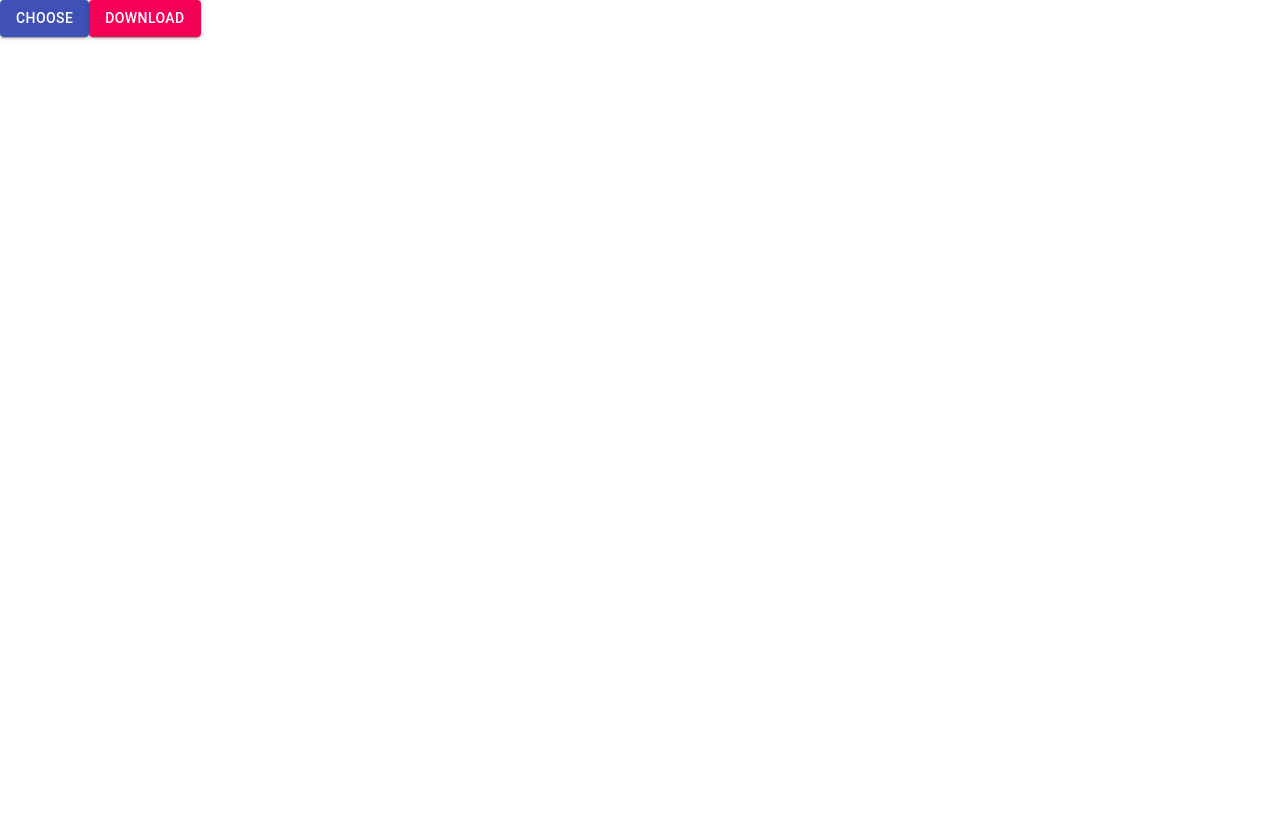
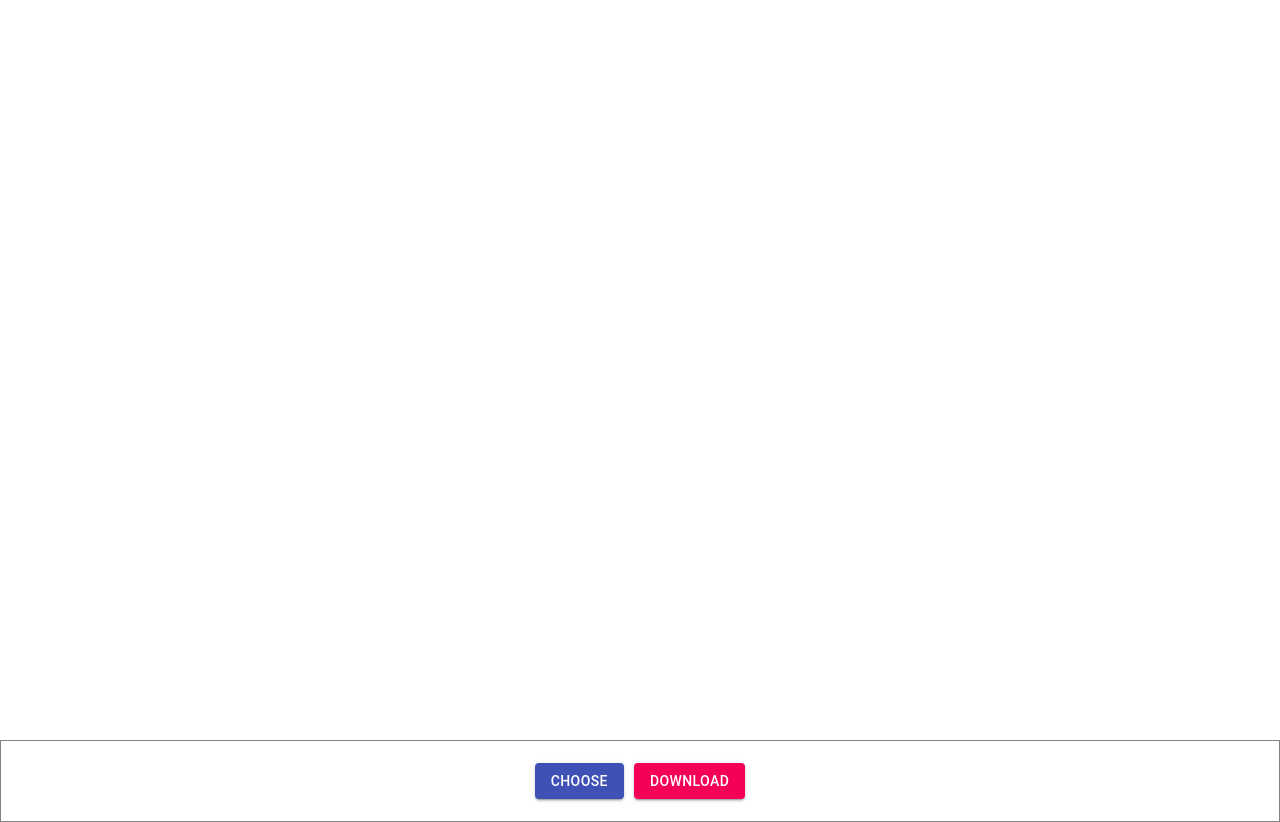
Before and after one commit to Chukwuka1488/react-mongo-aws-S3-image, a React (Create React App) app in the folder image-app/: page / in a window 1280 px wide. Before the commit the page ends 800 px from the top, so only its background shows below. Built offline with nearby package versions, Linux system fonts and the light colour scheme.

Commit message:
styling and adding props to slider

```diff
--- a/image-app/src/App.css
+++ b/image-app/src/App.css
@@ -1,38 +1,27 @@
-.App {
-  text-align: center;
+.container {
+  height: 100vh;
+  width: 100vw;
+}
+.container-cropper {
+  height: 90%;
+  padding: 10px;
+}
+.cropper {
+  height: 90%;
+  position: relative;
+}
+.slider {
+  height: 10%;
+  display: flex;
+  align-items: center;
+  margin: auto;
+  width: 40%;
 }
 
-.App-logo {
-  height: 40vmin;
-  pointer-events: none;
-}
-
-@media (prefers-reduced-motion: no-preference) {
-  .App-logo {
-    animation: App-logo-spin infinite 20s linear;
-  }
-}
-
-.App-header {
-  background-color: #282c34;
-  min-height: 100vh;
+.container-buttons {
+  border: 1px solid gray;
   display: flex;
-  flex-direction: column;
   align-items: center;
   justify-content: center;
-  font-size: calc(10px + 2vmin);
-  color: white;
+  height: 10%;
 }
-
-.App-link {
-  color: #61dafb;
-}
-
-@keyframes App-logo-spin {
-  from {
-    transform: rotate(0deg);
-  }
-  to {
-    transform: rotate(360deg);
-  }
-}
--- a/image-app/src/App.js
+++ b/image-app/src/App.js
@@ -38,6 +38,7 @@ function App() {
       <div className='container-cropper'>
         {image ? (
           <>
+            <div className='cropper'>
               <Cropper
                 image={image}
                 crop={crop}
@@ -47,7 +48,10 @@ function App() {
                 onZoomChange={setZoom}
                 onCropComplete={onCropIsComplete}
               />
-            <Slider />
+            </div>
+            <div className='slider'>
+              <Slider min={1} max={3} />
+            </div>
           </>
         ) : null}
       </div>
@@ -64,6 +68,7 @@ function App() {
           variant='contained'
           color='primary'
           onClick={triggerFileSelectPopup}
+          style={{ marginRight: '10px' }}
         >
           Choose
         </Button>
--- a/image-app/src/index.css
+++ b/image-app/src/index.css
@@ -1,13 +1,6 @@
-body {
+*,
+*::before,
+*::after {
   margin: 0;
-  font-family: -apple-system, BlinkMacSystemFont, 'Segoe UI', 'Roboto', 'Oxygen',
-    'Ubuntu', 'Cantarell', 'Fira Sans', 'Droid Sans', 'Helvetica Neue',
-    sans-serif;
-  -webkit-font-smoothing: antialiased;
-  -moz-osx-font-smoothing: grayscale;
+  padding: 0;
 }
-
-code {
-  font-family: source-code-pro, Menlo, Monaco, Consolas, 'Courier New',
-    monospace;
-}
```
Lines whose indentation alone changed are shown as unchanged.
